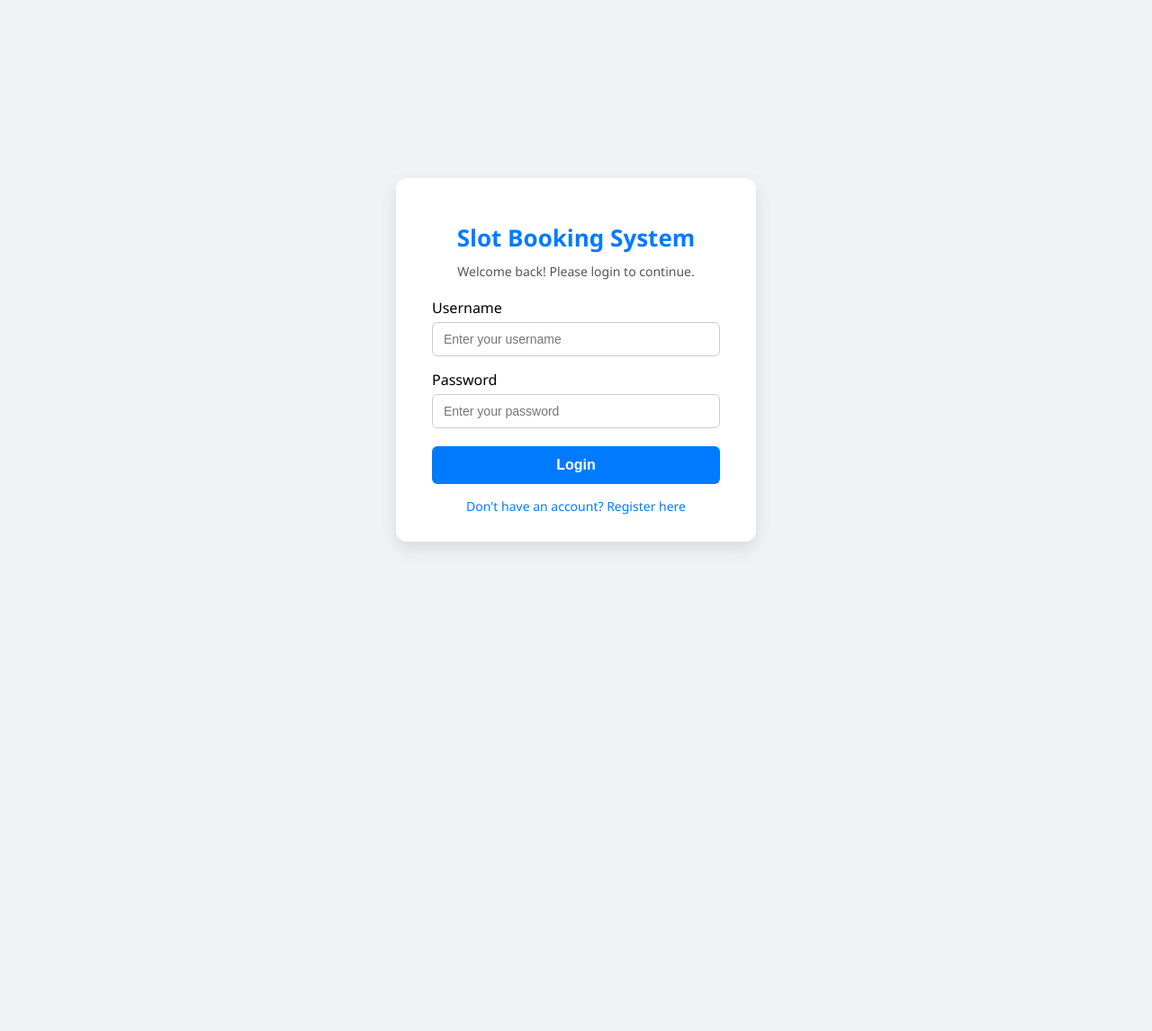
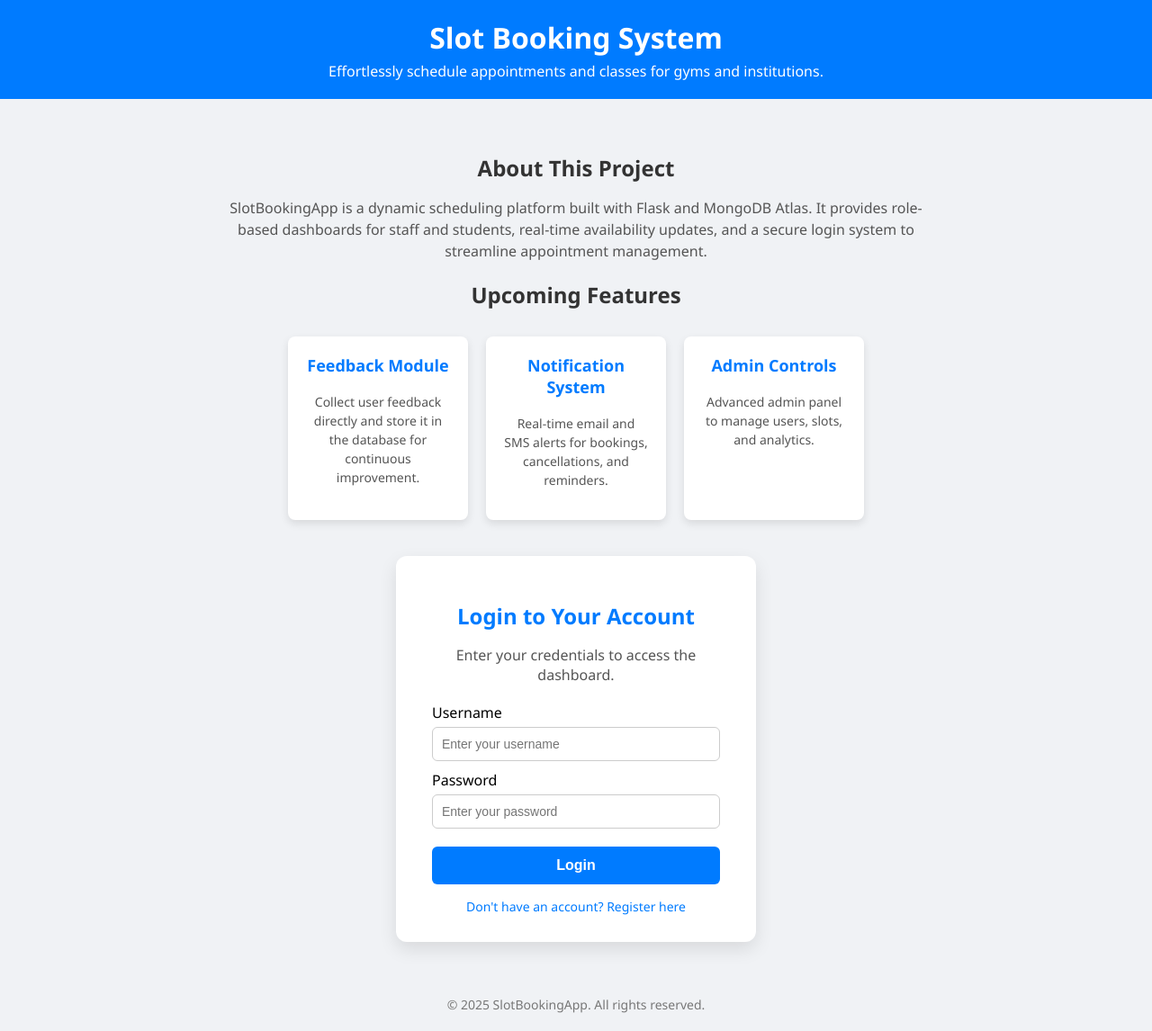
Before and after one commit to adhvait7/SlotBookingApp, a Flask app: page / in a window 1280 px wide. Shown: the whole page at 90% size. Before the commit the page ends 610 px from the top, so only its background shows below. Run offline with Flask 3, Linux system fonts and the light colour scheme.

Commit message:
a more welcoming landing page

```diff
--- a/templates/index.html
+++ b/templates/index.html
@@ -1,75 +1,120 @@
 <!DOCTYPE html>
-<html>
+<html lang="en">
   <head>
+    <meta charset="UTF-8" />
+    <meta name="viewport" content="width=device-width, initial-scale=1.0" />
     <title>Slot Booking System</title>
     <style>
       * {
         box-sizing: border-box;
       }
-
       body {
         margin: 0;
         padding: 0;
         font-family: "Segoe UI", Tahoma, Geneva, Verdana, sans-serif;
         background-color: #f0f2f5;
+      }
+      header {
+        background-color: #007bff;
+        color: white;
+        padding: 20px;
+        text-align: center;
+      }
+      header h1 {
+        margin: 0;
+        font-size: 32px;
+      }
+      header p {
+        margin: 5px 0 0;
+        font-size: 16px;
+      }
+      main {
         display: flex;
+        flex-direction: column;
+        align-items: center;
+        padding: 40px 20px;
+      }
+      .info {
+        max-width: 800px;
+        text-align: center;
+        margin-bottom: 40px;
+      }
+      .info h2 {
+        color: #333;
+        font-size: 24px;
+        margin-bottom: 10px;
+      }
+      .info p {
+        color: #555;
+        font-size: 16px;
+        line-height: 1.5;
+      }
+      .features {
+        display: flex;
+        flex-wrap: wrap;
         justify-content: center;
-        align-items: center;
-        height: 100vh;
+        gap: 20px;
+        margin-top: 30px;
       }
-
-      form {
-        background-color: #fff;
+      .feature-card {
+        background: white;
+        padding: 20px;
+        border-radius: 8px;
+        width: 200px;
+        box-shadow: 0 4px 10px rgba(0, 0, 0, 0.1);
+      }
+      .feature-card h3 {
+        margin-top: 0;
+        font-size: 18px;
+        color: #007bff;
+      }
+      .feature-card p {
+        font-size: 14px;
+        color: #555;
+      }
+      .form-container {
+        background: #fff;
         padding: 30px 40px;
         border-radius: 12px;
         box-shadow: 0 8px 20px rgba(0, 0, 0, 0.1);
         width: 100%;
         max-width: 400px;
+      }
+      form {
         text-align: center;
       }
-
-      h1 {
+      form h2 {
+        color: #007bff;
         margin-bottom: 10px;
-        font-size: 26px;
-        color: #007bff;
       }
-
-      p {
-        margin-top: 0;
+      form p {
         color: #555;
-        font-size: 14px;
         margin-bottom: 20px;
       }
-
       label {
         display: block;
-        margin-top: 15px;
-        margin-bottom: 5px;
+        margin: 10px 0 5px;
+        text-align: left;
         font-weight: 500;
-        text-align: left;
       }
-
       input {
         width: 100%;
-        padding: 10px 12px;
+        padding: 10px;
         border: 1px solid #ccc;
         border-radius: 6px;
         font-size: 14px;
         transition: border-color 0.2s;
       }
-
       input:focus {
         border-color: #007bff;
         outline: none;
       }
-
       .error-message {
         color: red;
-        margin-bottom: 15px;
+        margin: 10px 0;
         font-weight: bold;
         text-align: center;
       }
-
       button {
         margin-top: 20px;
         width: 100%;
@@ -83,34 +128,73 @@
         font-size: 16px;
         transition: background-color 0.2s;
       }
-
       button:hover {
         background-color: #0056b3;
       }
-
       .register-link {
+        display: block;
         margin-top: 15px;
-        display: block;
-        text-align: center;
         color: #007bff;
         font-size: 14px;
         text-decoration: none;
       }
-
       .register-link:hover {
         text-decoration: underline;
+      }
+      footer {
+        text-align: center;
+        padding: 20px;
+        font-size: 14px;
+        color: #777;
       }
     </style>
   </head>
   <body>
+    <header>
+      <h1>Slot Booking System</h1>
+      <p>
+        Effortlessly schedule appointments and classes for gyms and
+        institutions.
+      </p>
+    </header>
+    <main>
+      <section class="info">
+        <h2>About This Project</h2>
+        <p>
+          SlotBookingApp is a dynamic scheduling platform built with Flask and
+          MongoDB Atlas. It provides role-based dashboards for staff and
+          students, real-time availability updates, and a secure login system to
+          streamline appointment management.
+        </p>
+        <h2>Upcoming Features</h2>
+        <div class="features">
+          <div class="feature-card">
+            <h3>Feedback Module</h3>
+            <p>
+              Collect user feedback directly and store it in the database for
+              continuous improvement.
+            </p>
+          </div>
+          <div class="feature-card">
+            <h3>Notification System</h3>
+            <p>
+              Real-time email and SMS alerts for bookings, cancellations, and
+              reminders.
+            </p>
+          </div>
+          <div class="feature-card">
+            <h3>Admin Controls</h3>
+            <p>Advanced admin panel to manage users, slots, and analytics.</p>
+          </div>
+        </div>
+      </section>
+      <div class="form-container">
         <form method="POST" action="/">
-      <h1>Slot Booking System</h1>
-      <p>Welcome back! Please login to continue.</p>
-
+          <h2>Login to Your Account</h2>
+          <p>Enter your credentials to access the dashboard.</p>
           {% if error %}
           <div class="error-message">{{ error }}</div>
           {% endif %}
-
           <label for="username">Username</label>
           <input
             type="text"
@@ -119,7 +203,6 @@
             placeholder="Enter your username"
             required
           />
-
           <label for="password">Password</label>
           <input
             type="password"
@@ -128,12 +211,13 @@
             placeholder="Enter your password"
             required
           />
-
           <button type="submit">Login</button>
-
           <a class="register-link" href="/register"
             >Don't have an account? Register here</a
           >
         </form>
+      </div>
+    </main>
+    <footer>&copy; 2025 SlotBookingApp. All rights reserved.</footer>
   </body>
 </html>
```
Lines whose indentation alone changed are shown as unchanged.
